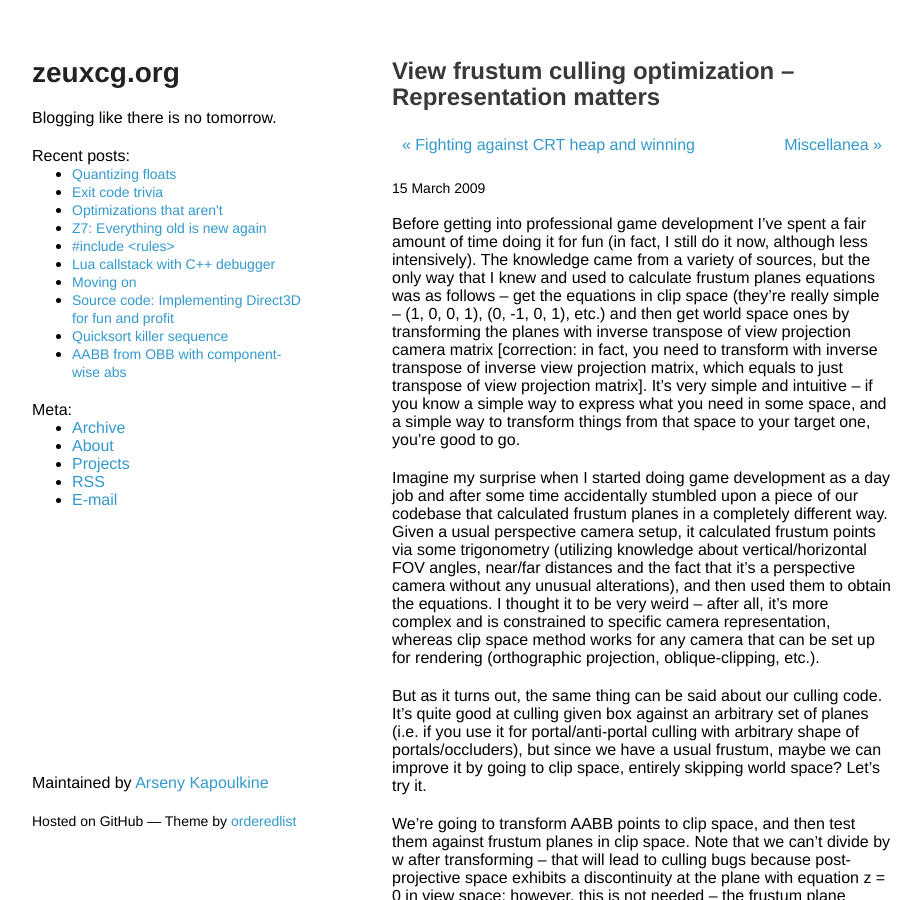
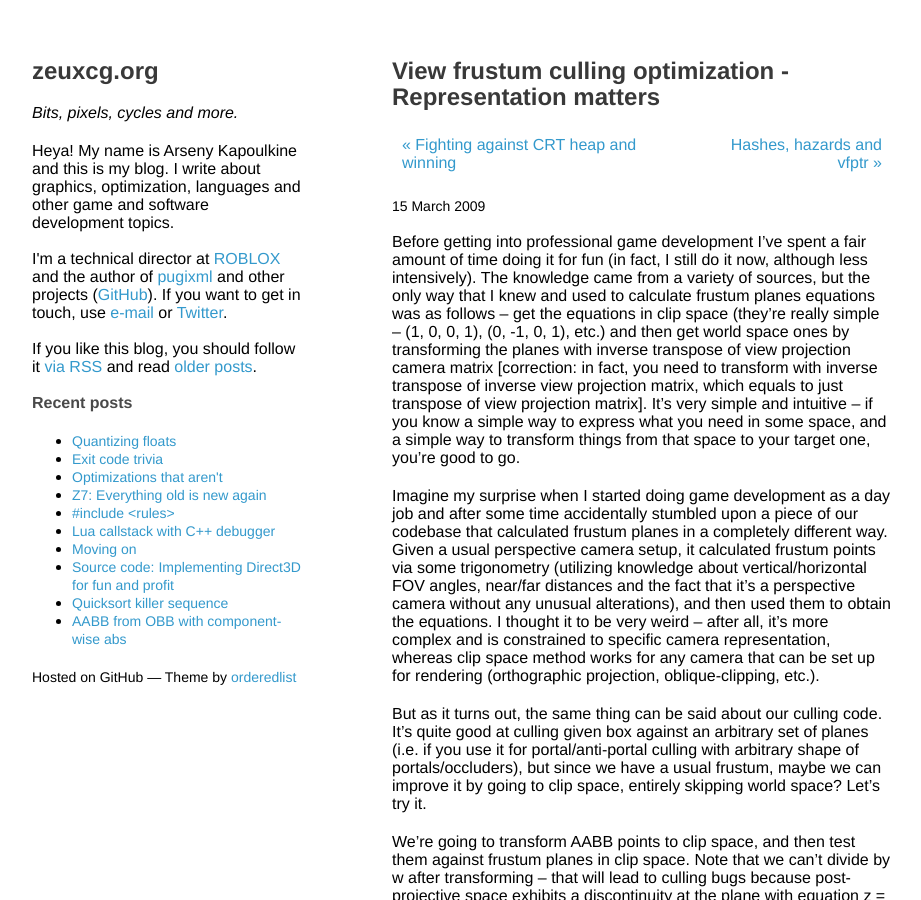
Before and after one commit to zeux/zeux.github.io, a Jekyll site: the page built from _posts/2009-03-15-view-frustum-culling-optimization-representation-matters.md, in a window 1280 px wide and 900 px high. Shown: the whole window, without its empty margins (178-1099 px from the left). Built offline with Jekyll 4.4.1, drawn with Linux system fonts in a browser that asks for light colours; Markdown is read by kramdown in place of the engine named in the settings; comment, search, counter and statistics services are not loaded; some of the changed text lies outside the part shown.

Commit message:
New side bar and archives page

```diff
--- a/_includes/footer.html
+++ b/_includes/footer.html
@@ -1,8 +1,4 @@
 		</section>
-		<footer>
-			<p>Maintained by <a href="https://github.com/zeux">Arseny Kapoulkine</a></p>
-			<p><small>Hosted on GitHub &mdash; Theme by <a href="https://github.com/orderedlist">orderedlist</a></small></p>
-		</footer>
 	</div>
 	<script type="text/javascript">
 		// scale.fix.js
--- a/_includes/header.html
+++ b/_includes/header.html
@@ -16,10 +16,17 @@
 <body>
 	<div class="wrapper">
 		<header>
-			<a href="/"><h1>zeuxcg.org</h1></a>
-			<p>Blogging like there is no tomorrow.</p>
+			<a href="/"><h2>zeuxcg.org</h2></a>
+			<p><i>Bits, pixels, cycles and more.</i></p>
 
-			Recent posts:
+			Heya! My name is Arseny Kapoulkine and this is my blog. I write about graphics, optimization, languages and other game and software development topics.
+			<br><br>
+			I'm a technical director at <a href="http://www.roblox.com/">ROBLOX</a> and the author of <a href="http://pugixml.org">pugixml</a> and other projects (<a href="https://github.com/zeux/">GitHub</a>). If you want to get in touch, use <a href="mailto:arseny.kapoulkine@gmail.com">e-mail</a> or <a href="https://twitter.com/zeuxcg">Twitter</a>.
+			<br><br>
+			If you like this blog, you should follow it <a href="/feed/">via RSS</a> and read <a href="/archives.html">older posts</a>.
+			<br><br>
+
+			<h4>Recent posts</h4>
 			<ul>
 			{% for post in site.posts limit:10 %}
 			  <li>
@@ -28,13 +35,6 @@
 			{% endfor %}
 			</ul>
 
-			Meta:
-			<ul>
-			<li><a href="/archive/">Archive</a></li>
-			<li><a href="/about/">About</a></li>
-			<li><a href="/projects/">Projects</a></li>
-			<li><a href="/feed/">RSS</a></li>
-			<li><a href="mailto:arseny.kapoulkine@gmail.com">E-mail</a></li>
-			</ul>
+			<p><small>Hosted on GitHub &mdash; Theme by <a href="https://github.com/orderedlist">orderedlist</a></small></p>
 		</header>
 		<section>
--- a/_posts/2009-03-15-view-frustum-culling-optimization-representation-matters.md
+++ b/_posts/2009-03-15-view-frustum-culling-optimization-representation-matters.md
@@ -1,6 +1,6 @@
 ---
 layout: post
-title: View frustum culling optimization – Representation matters
+title: View frustum culling optimization - Representation matters
 redirect_from: "/2009/03/15/view-frustum-culling-optimization-–-representation-matters/"
 ---
 
--- a/_posts/2009-03-22-miscellanea.md
+++ b/_posts/2009-03-22-hashes-hazards-and-vfptr.md
@@ -1,13 +1,14 @@
 ---
 layout: post
-title: Miscellanea
+title: Hashes, hazards and vfptr
+redirect_from: "/2009/03/22/miscellanea/"
 ---
 
 There is a bunch of small notes I'd like to share – none of them deserves a post, but I don't want them to disappear forever.
 
 ### Using hash table as a fixed-size cache
 
-When I worked with Direct3D 10, I found state objects quite cumbersome to work with – they're very slow to create (or at least were back then) and the exact separation of states into objects was sometimes inconvenient from design point of view. Also I've already had a set of classes that divided states into groups and functions like setDepthState with redundancy checking, so I needed to write an implementation for existing interface. The solution I came up with was very simple and elegant, so I'd like to outline it once more (although I sort of mentioned it in the [original post](http://zeuxcg.org/2007/10/06/render-state-rant/)).
+When I worked with Direct3D 10, I found state objects quite cumbersome to work with – they're very slow to create (or at least were back then) and the exact separation of states into objects was sometimes inconvenient from design point of view. Also I've already had a set of classes that divided states into groups and functions like setDepthState with redundancy checking, so I needed to write an implementation for existing interface. The solution I came up with was very simple and elegant, so I'd like to outline it once more (although I sort of mentioned it in the [original post](/2007/10/06/render-state-rant/)).
 
 The natural thing to do here is to cache state object pointer inside state class, and recompute it if necessary (when binding newly created/modified state). There are two issues to solve here – 1. state object creation is expensive (even if you're creating an object with the same data several times in a row – in which case D3D10 runtime returns the same pointer – the call takes 10k cycles), 2. there is a limit on the amount of state objects (4096 for each type). Solving the first one is easy – just make a cache with key being state object description and value being the actual pointer; solving the second one is slightly harder because you'll have to evict entries from your cache based on some policy.The way I went with was to create a fixed size array (the size should be a power of two less or equal than 4096 and depends on the state usage pattern), make a hash function for state description and use this array as a cache indexed by hash. In case of cache collision the old state object got released.
 
```
Also changed, not shown: _posts/2009-02-15-view-frustum-culling-optimization-structures-and-arrays.md (+1 -1 lines), _posts/2009-03-01-view-frustum-culling-optimization-never-let-me-branch.md (+1 -1 lines), about/index.md (deleted, +0 -14 lines), archive/index.md (deleted, +0 -15 lines), archives.md (added, +24 -0 lines).
